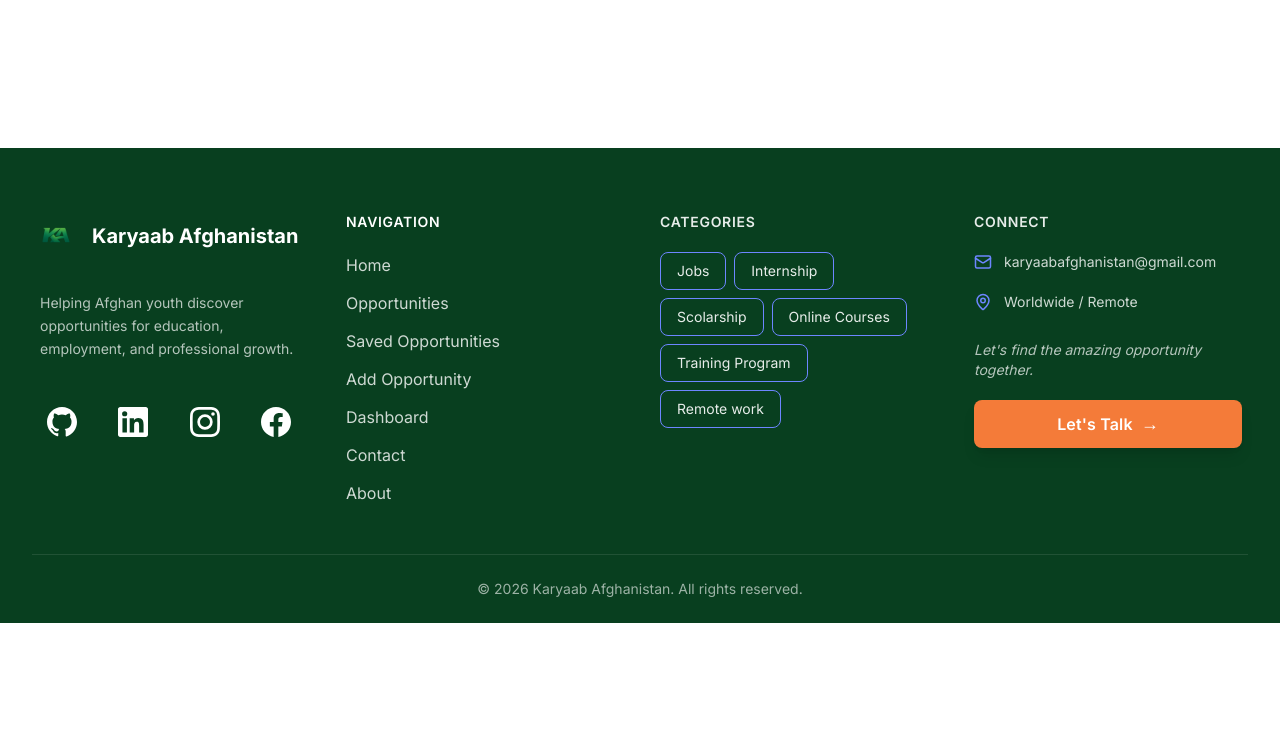
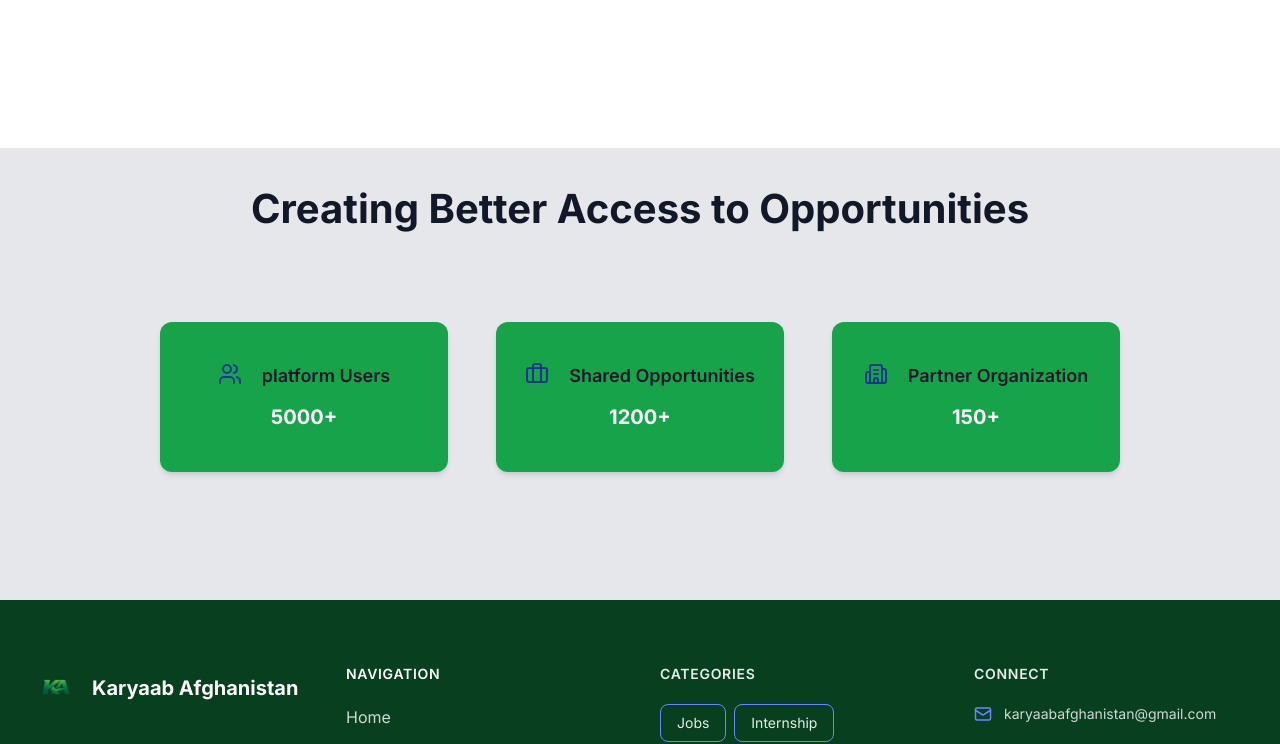
Before and after one commit to faezahahmadi/kaaryab-afghanistan, a Next.js app: page / in a window 1280 px wide. Shown: the part 712-1456 px from the top of the page. Before the commit the page ends 1335 px from the top, so only its background shows below. Built offline with nearby package versions, Linux system fonts and the light colour scheme.

Commit message:
feat: create statistic section

```diff
--- a/app/page.tsx
+++ b/app/page.tsx
@@ -1,3 +1,5 @@
+import StatisticCard from "@/components/home/StatisticCard";
+import { STATISTICS } from "@/utils/Constants";
 import Image from "next/image";
 
 export default function Home() {
@@ -92,6 +94,32 @@ export default function Home() {
           />
         </div>
       </section>
+
+      {/* Statistics section */}
+      <section
+        className="bg-neutral-200 w-full py-12 px-6 md:px-12 flex
+              flex-col flex-wrap items-center"
+      >
+        <div className="flex items-center justify-center gap-5 md:gap-8 mb-5">
+          <h1 className="font-bold text-base lg:text-[40px] md:text-[30px]">
+            Creating Better Access to Opportunities
+          </h1>
+        </div>
+
+        <div
+          className="flex flex-col  lg:flex-row items-center
+                         justify-center gap-8 md:gap-12 md:mt-20 md:mb-20"
+        >
+          {STATISTICS.map((card) => (
+            <StatisticCard
+              key={card.id}
+              title={card.title}
+              value={card.value}
+              Icon={card.icon}
+            />
+          ))}
+        </div>
+      </section>
     </main>
   );
 }
--- /dev/null
+++ b/components/home/StatisticCard.tsx
@@ -0,0 +1,26 @@
+import { LucideIcon } from "lucide-react";
+interface StatisticCardProps {
+  title: string;
+  value: string;
+  Icon: LucideIcon;
+}
+export default function StatisticCard({
+  title,
+  value,
+  Icon,
+}: StatisticCardProps) {
+  return (
+    <div
+      className="flex flex-col items-center justify-center card-shadow py-10
+         bg-primary-500 shadow-md rounded-lg p-6 w-full max-w-xs md:w-64 lg:w-72"
+    >
+      <div className="flex flex-row space-x-5">
+        <div className="text-4xl mb-4">
+          <Icon className="h-6 w-6 text-secondary-800" />
+        </div>
+        <h3 className="text-lg font-semibold mb-2">{title}</h3>
+      </div>
+      <p className="text-white text-xl font-bold">{value}</p>
+    </div>
+  );
+}
--- a/utils/Constants.ts
+++ b/utils/Constants.ts
@@ -1,3 +1,4 @@
+import { Briefcase,  Building2, Users } from "lucide-react";
 import { NavLink, Categories} from "../types/layout.types";
 
 export const NAV_LINKS: NavLink[] = [
@@ -17,3 +18,9 @@ export const CATEGORIES: Categories[] = [
   { label: "Training Program" },
   { label: "Remote work" },
   ];
+
+export const STATISTICS=[
+  {id: 1, value: "5000+", title: "platform Users", icon: Users  },
+  {id: 2, value: "1200+", title: "Shared Opportunities", icon: Briefcase },
+  {id: 3, value: "150+", title: "Partner Organization", icon: Building2 }
+]
```
